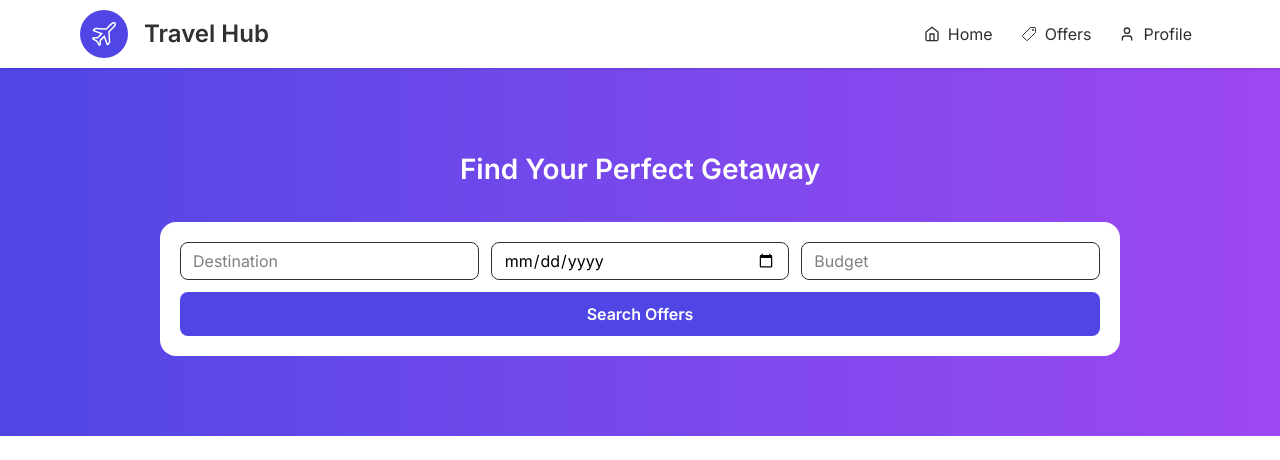
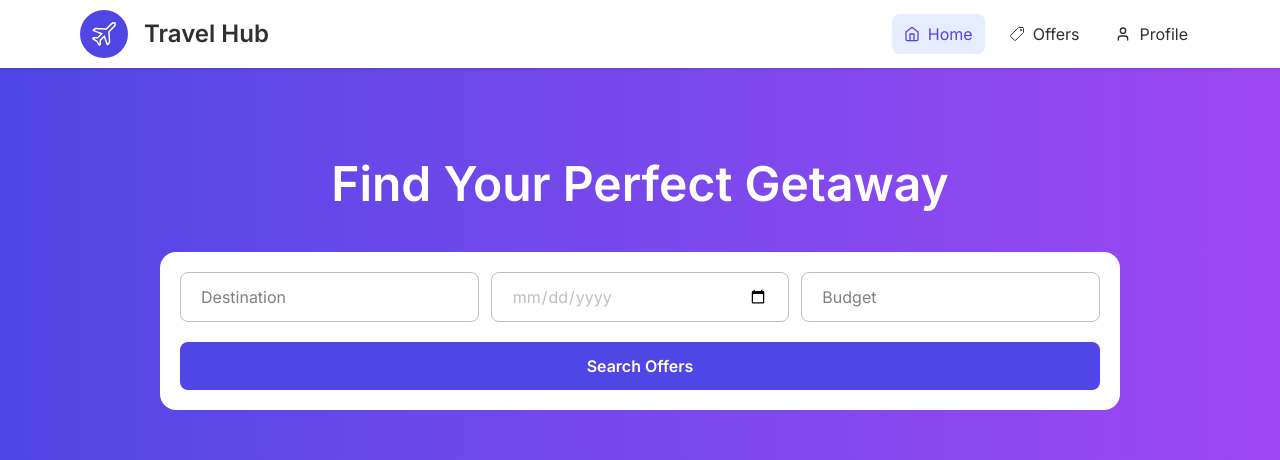
Before and after one commit to elab-development/klijentske-veb-tehnologije-2024-2024-0220-turisticka-agencija, a React (Vite) app in the folder TRAVEL-HUB/: page /home in a window 1280 px wide. Shown: the top 460 px of the page. Built offline with nearby package versions, Linux system fonts and the light colour scheme.

Commit message:
Dodaj funkcionalnost za izracunavanje prevoza sa aerodroma i popravi nekoliko stilova na ostalim stranicama.

```diff
--- a/TRAVEL-HUB/src/components/details/Info.tsx
+++ b/TRAVEL-HUB/src/components/details/Info.tsx
@@ -142,7 +142,11 @@ const Info: React.FC<DetailsProps> = ({ arrangement }) => {
                   <p className="text-sm text-gray-600">$150 round trip</p>
                 </div>
                 <label className="relative inline-flex items-center cursor-pointer">
-                  <input onChange={() => setAirportTransfer((prev) => !prev)} type="checkbox" className="sr-only peer" />
+                  <input
+                    onChange={() => setAirportTransfer((prev) => !prev)}
+                    type="checkbox"
+                    className="sr-only peer"
+                  />
                   <div className="w-10.5 h-6 bg-gray-200 peer-focus:outline-none rounded-full peer peer-checked:after:translate-x-full  after:absolute after:top-0.75 after:left-0.5 after:bg-white after:border-gray-300 after:border after:rounded-full after:h-4.5 after:w-4.5 after:transition-all peer-checked:bg-indigo-600"></div>
                 </label>
               </div>
@@ -217,7 +221,8 @@ const Info: React.FC<DetailsProps> = ({ arrangement }) => {
                       {arrangement!.price -
                         discount +
                         additionalDays * additionalDaysPrice +
-                        excursion * excursionPrice}
+                        excursion * excursionPrice +
+                        (airportTransfer ? airportTransferPrice : 0)}
                     </span>
                   </div>
                 </div>
--- a/TRAVEL-HUB/src/components/global/ArrangementCard.tsx
+++ b/TRAVEL-HUB/src/components/global/ArrangementCard.tsx
@@ -13,7 +13,7 @@ const ArrangementCard: React.FC<ProductCardProps> = ({ arrangement }) => {
   const inWishlist = wishlist.includes(arrangement!.id);
 
   return (
-    <div className="w-full max-w-65 flex flex-col items-center rounded-2xl overflow-hidden shadow-card hover:shadow-card-hover cursor-pointer transition-all duration-100">
+    <div className="w-full max-w-65 flex flex-col items-center rounded-2xl overflow-hidden shadow-card hover:shadow-card-hover hover:scale-103  cursor-pointer transition-all duration-300">
       <div className="relative w-full h-45 overflow-hidden flex items-center justify-center">
         <img
           src={arrangement.image}
--- a/TRAVEL-HUB/src/components/global/Header.tsx
+++ b/TRAVEL-HUB/src/components/global/Header.tsx
@@ -3,8 +3,11 @@ import { FiHome } from "react-icons/fi";
 import { IoPricetagOutline } from "react-icons/io5";
 import { LuUser } from "react-icons/lu";
 import { Link } from "react-router-dom";
+import { useLocation } from "react-router-dom";
 
 const Header = () => {
+  const location = useLocation();
+
   return (
     <header className="w-full h-17 flex flex-row items-center justify-between px-5 md:px-20 py-2.5 shadow bg-(--white) fixed top-0 z-50">
       <div className="flex flex-row items-center gap-4">
@@ -18,21 +21,21 @@ const Header = () => {
       <ul className="flex flex-row items-center gap-3">
         <Link
           to="/home"
-          className="flex flex-row items-center gap-2 p-2 rounded-sm text-(--heading) cursor-pointer hover:text-(--indigo) text-md"
+          className={`flex flex-row items-center gap-2 py-2 px-3 rounded-lg text-(--heading) cursor-pointer hover:text-(--indigo) text-md ${location.pathname === "/home" ? "bg-(--bg-login) text-(--indigo)" : ""}`}
         >
           <FiHome />
           <span className="max-md:hidden">Home</span>
         </Link>
         <Link
           to="/offers"
-          className="flex flex-row items-center gap-2 p-2 rounded-sm text-(--heading) cursor-pointer hover:text-(--indigo) text-md"
+          className={`flex flex-row items-center gap-2 py-2 px-3 rounded-lg text-(--heading) cursor-pointer hover:text-(--indigo) text-md ${location.pathname === "/offers" ? "bg-(--bg-login) text-(--indigo)" : ""}`}
         >
           <IoPricetagOutline />
           <span className="max-md:hidden">Offers</span>
         </Link>
         <Link
           to="/profile"
-          className="flex flex-row items-center gap-2 p-2 rounded-sm text-(--heading) cursor-pointer hover:text-(--indigo) text-md"
+          className={`flex flex-row items-center gap-2 py-2 px-3 rounded-lg text-(--heading) cursor-pointer hover:text-(--indigo) text-md ${location.pathname === "/profile" ? "bg-(--bg-login) text-(--indigo)" : ""}`}
         >
           <LuUser />
           <span className="max-md:hidden">Profile</span>
--- a/TRAVEL-HUB/src/components/home/Hero.tsx
+++ b/TRAVEL-HUB/src/components/home/Hero.tsx
@@ -3,7 +3,7 @@ import SearchBar from "./SearchBar";
 const Hero = () => {
   return (
     <div className="w-full flex flex-col items-center justify-center px-15 py-20 gap-8 bg-linear-to-r from-(--indigo) to-(--purple)">
-      <h1 className="text-[28px] text-(--white) font-semibold text-center">Find Your Perfect Getaway</h1>
+      <h1 className="text-[48px] text-(--white) font-semibold text-center">Find Your Perfect Getaway</h1>
       <SearchBar />
     </div>
   );
--- a/TRAVEL-HUB/src/components/home/SearchBar.tsx
+++ b/TRAVEL-HUB/src/components/home/SearchBar.tsx
@@ -1,12 +1,12 @@
 const SearchBar = () => {
   return (
-    <div className="w-full max-w-240 flex flex-col items-center p-5 gap-3 bg-(--white) rounded-2xl">
+    <div className="w-full max-w-240 flex flex-col items-center p-5 gap-5 bg-(--white) rounded-2xl">
       <div className="w-full flex flex-col md:flex-row items-center gap-3">
-        <input type="text" className="w-full border border-(--heading) px-3 py-1.5 rounded-lg" placeholder="Destination" />
-        <input type="date" className="w-full border border-(--heading) px-3 py-1.5 rounded-lg" placeholder="mm/dd/yyyy" />
-        <input type="number" className="w-full border border-(--heading) px-3 py-1.5 rounded-lg" placeholder="Budget" />
+        <input type="text" className="w-full border border-(--text-normal) focus:outline-(--indigo) px-5 py-3 rounded-lg" placeholder="Destination" />
+        <input type="date" className="w-full border border-(--text-normal) focus:outline-(--indigo) px-5 py-3 rounded-lg text-(--text-normal)" placeholder="mm/dd/yyyy" />
+        <input type="number" className="w-full border border-(--text-normal) focus:outline-(--indigo) px-5 py-3 rounded-lg" placeholder="Budget" />
       </div>
-      <button className="w-full bg-(--indigo) text-(--white) rounded-lg py-2.5 font-semibold text-md cursor-pointer">Search Offers</button>
+      <button className="w-full bg-(--indigo) text-(--white) hover:bg-(--hover) rounded-lg py-3 font-semibold text-md cursor-pointer">Search Offers</button>
     </div>
   );
 };
--- a/TRAVEL-HUB/src/components/register/RegisterForm.tsx
+++ b/TRAVEL-HUB/src/components/register/RegisterForm.tsx
@@ -16,23 +16,23 @@ const RegisterForm = () => {
 
       <div className="w-full flex flex-col items-start gap-2">
         <p className="text-md font-semibold">Name</p>
-        <input type="text" className="w-full border border-(--heading) px-3 py-1.5 rounded-lg" placeholder="Enter your name" />
+        <input type="text" className="w-full border border-(--text-normal) px-4 py-2 focus:outline-(--indigo) rounded-lg" placeholder="Enter your name" />
       </div>
       <div className="w-full flex flex-col items-start gap-2">
         <p className="text-md font-semibold">Surname</p>
-        <input type="text" className="w-full border border-(--heading) px-3 py-1.5 rounded-lg" placeholder="Enter your surname" />
+        <input type="text" className="w-full border border-(--text-normal) px-4 py-2 focus:outline-(--indigo) rounded-lg" placeholder="Enter your surname" />
       </div>
       <div className="w-full flex flex-col items-start gap-2">
         <p className="text-md font-semibold">Email</p>
-        <input type="email" className="w-full border border-(--heading) px-3 py-1.5 rounded-lg" placeholder="Enter your email" />
+        <input type="email" className="w-full border border-(--text-normal) px-4 py-2 focus:outline-(--indigo) rounded-lg" placeholder="Enter your email" />
       </div>
       <div className="w-full flex flex-col items-start gap-2">
         <p className="text-md font-semibold">Password</p>
-        <input type="password" className="w-full border border-(--heading) px-3 py-1.5 rounded-lg" placeholder="Enter your password" />
+        <input type="password" className="w-full border border-(--text-normal) px-4 py-2 focus:outline-(--indigo) rounded-lg" placeholder="Enter your password" />
       </div>
       <div className="w-full flex flex-col items-start gap-2">
         <p className="text-md font-semibold">Confirm Password</p>
-        <input type="password" className="w-full border border-(--heading) px-3 py-1.5 rounded-lg" placeholder="Confirm your password" />
+        <input type="password" className="w-full border border-(--text-normal) px-4 py-2 focus:outline-(--indigo) rounded-lg" placeholder="Confirm your password" />
       </div>
 
       <button className="w-full text-(--white) text-[16px] font-semibold bg-(--indigo) rounded-lg cursor-pointer py-2">
```
